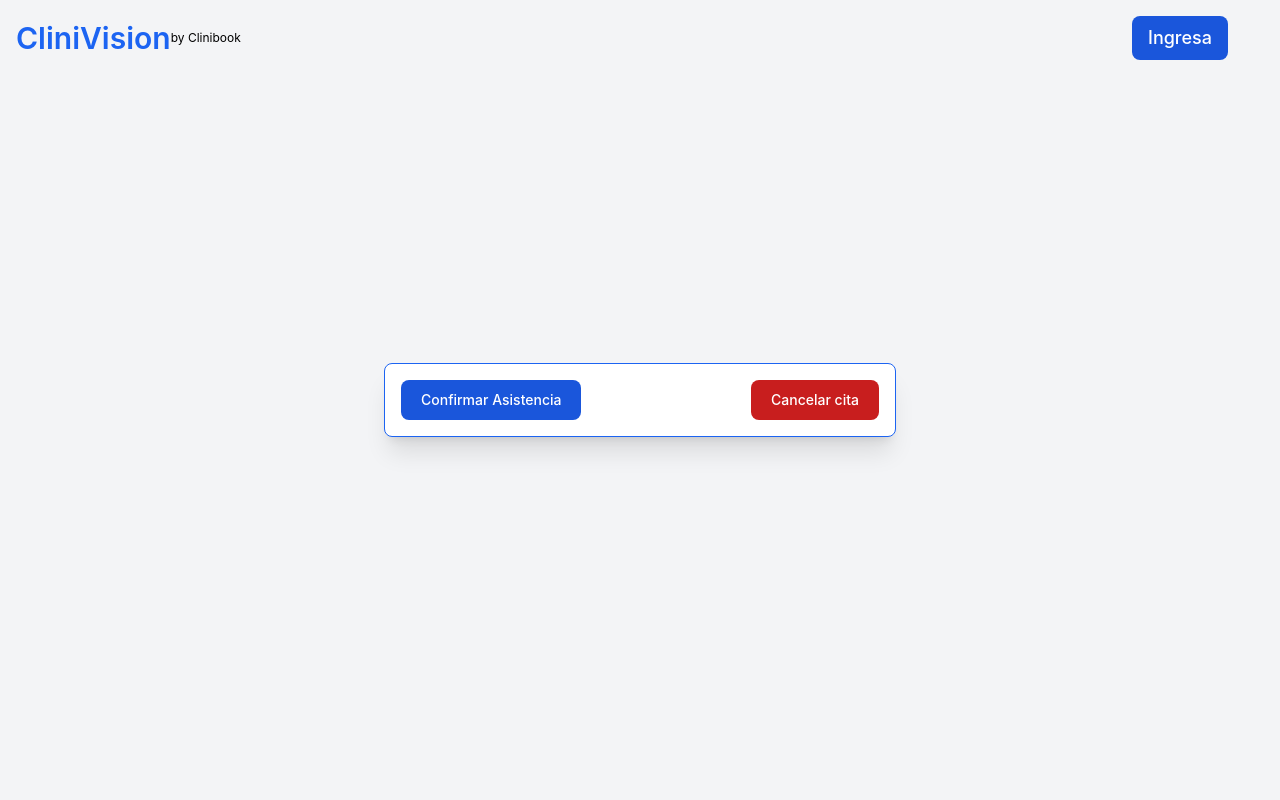
After one commit to RichardOnate/ClinibookFinal, a CodeIgniter 4 app: template app/Views/modulos/confirmarCita.php in a window 1280 px wide. The commit adds this page. Run offline with PHP 8.4 and a stand-in for CodeIgniter, Linux system fonts and the light colour scheme; the template is opened without the code that fills it, so the values that code supplies are empty; some libraries are stand-ins or nearby versions.

Commit message:
add modulo conformar cita

```diff
--- a/app/Config/Routes.php
+++ b/app/Config/Routes.php
@@ -68,3 +68,6 @@ $routes->get('/recep-perfil', 'RecepController::recepPerfil');
 $routes->get('/receta', 'recetaController::index');
 // recuperar pass
 $routes->get('/recuperarPass', 'recuPassController::index');
+
+// confirmar cita
+$routes->get('/confirmarCita', 'confirmarCitaController::index');
--- /dev/null
+++ b/app/Views/modulos/confirmarCita.php
@@ -0,0 +1,44 @@
+<!DOCTYPE html>
+<html lang="es">
+
+<head>
+    <meta charset="UTF-8">
+    <meta name="viewport" content="width=device-width, initial-scale=1.0">
+    <link rel="stylesheet" href="<?= base_url() ?>css/styles.css?v=1.0">
+    <link href="https://cdnjs.cloudflare.com/ajax/libs/flowbite/2.2.0/flowbite.min.css" rel="stylesheet" />
+    <link rel="stylesheet" href="https://cdnjs.cloudflare.com/ajax/libs/animate.css/4.1.1/animate.min.css">
+    <title>Clinibook-Recuperar pass</title>
+</head>
+
+<body class="flex items-center justify-center h-screen bg-gray-100">
+
+    <?= view('modulos/navbar.php'); ?>
+
+    <form class=" max-w-lg p-4 w-full bg-white rounded-lg shadow-xl shadow-blue-500 border border-blue-600">
+
+
+
+
+
+
+        <div>
+            <div class=" flex justify-between gap-2  ">
+                <button
+                    class="w-lg bg-blue-700 hover:bg-blue-800 focus:ring-4 focus:outline-none focus:ring-primary-300 font-medium rounded-lg text-sm px-5 py-2.5 text-center focus:ring-blue-800 text-white"
+                    type="submit" id="recuperar-btn">
+                    Confirmar Asistencia
+                </button>
+                <button
+                    class="w-lg bg-red-700 hover:bg-red-800 focus:ring-4 focus:outline-none focus:ring-primary-300 font-medium rounded-lg text-sm px-5 py-2.5 text-center focus:ring-red-800 text-white"
+                    type="submit" id="recuperar-b tn">
+                    Cancelar cita
+                </button>
+
+            </div>
+        </div>
+    </form>
+
+    <script src="https://cdnjs.cloudflare.com/ajax/libs/flowbite/2.2.0/flowbite.min.js"></script>
+</body>
+
+</html>
--- a/public/css/styles.css
+++ b/public/css/styles.css
@@ -1789,11 +1789,6 @@ input:checked + .toggle-bg {
   border-color: rgb(55 65 81 / var(--tw-border-opacity));
 }
 
-.border-red-500 {
-  --tw-border-opacity: 1;
-  border-color: rgb(240 82 82 / var(--tw-border-opacity));
-}
-
 .border-red-700 {
   --tw-border-opacity: 1;
   border-color: rgb(200 30 30 / var(--tw-border-opacity));
@@ -1894,6 +1889,11 @@ input:checked + .toggle-bg {
 
 .bg-white\/50 {
   background-color: rgb(255 255 255 / 0.5);
+}
+
+.bg-red-700 {
+  --tw-bg-opacity: 1;
+  background-color: rgb(200 30 30 / var(--tw-bg-opacity));
 }
 
 .bg-cover {
@@ -2422,6 +2422,11 @@ input:checked + .toggle-bg {
   background-color: rgb(255 255 255 / var(--tw-bg-opacity));
 }
 
+.hover\:bg-red-800:hover {
+  --tw-bg-opacity: 1;
+  background-color: rgb(155 28 28 / var(--tw-bg-opacity));
+}
+
 .hover\:text-blue-600:hover {
   --tw-text-opacity: 1;
   color: rgb(28 100 242 / var(--tw-text-opacity));
@@ -2540,6 +2545,11 @@ input:checked + .toggle-bg {
   --tw-ring-color: rgb(209 213 219 / var(--tw-ring-opacity));
 }
 
+.focus\:ring-red-800:focus {
+  --tw-ring-opacity: 1;
+  --tw-ring-color: rgb(155 28 28 / var(--tw-ring-opacity));
+}
+
 .focus\:ring-opacity-50:focus {
   --tw-ring-opacity: 0.5;
 }
```
Also changed, not shown: app/Controllers/confirmarCitaController.php (added, +14 -0 lines), app/Views/modulos/recuperarPass.php (+4 -16 lines).
